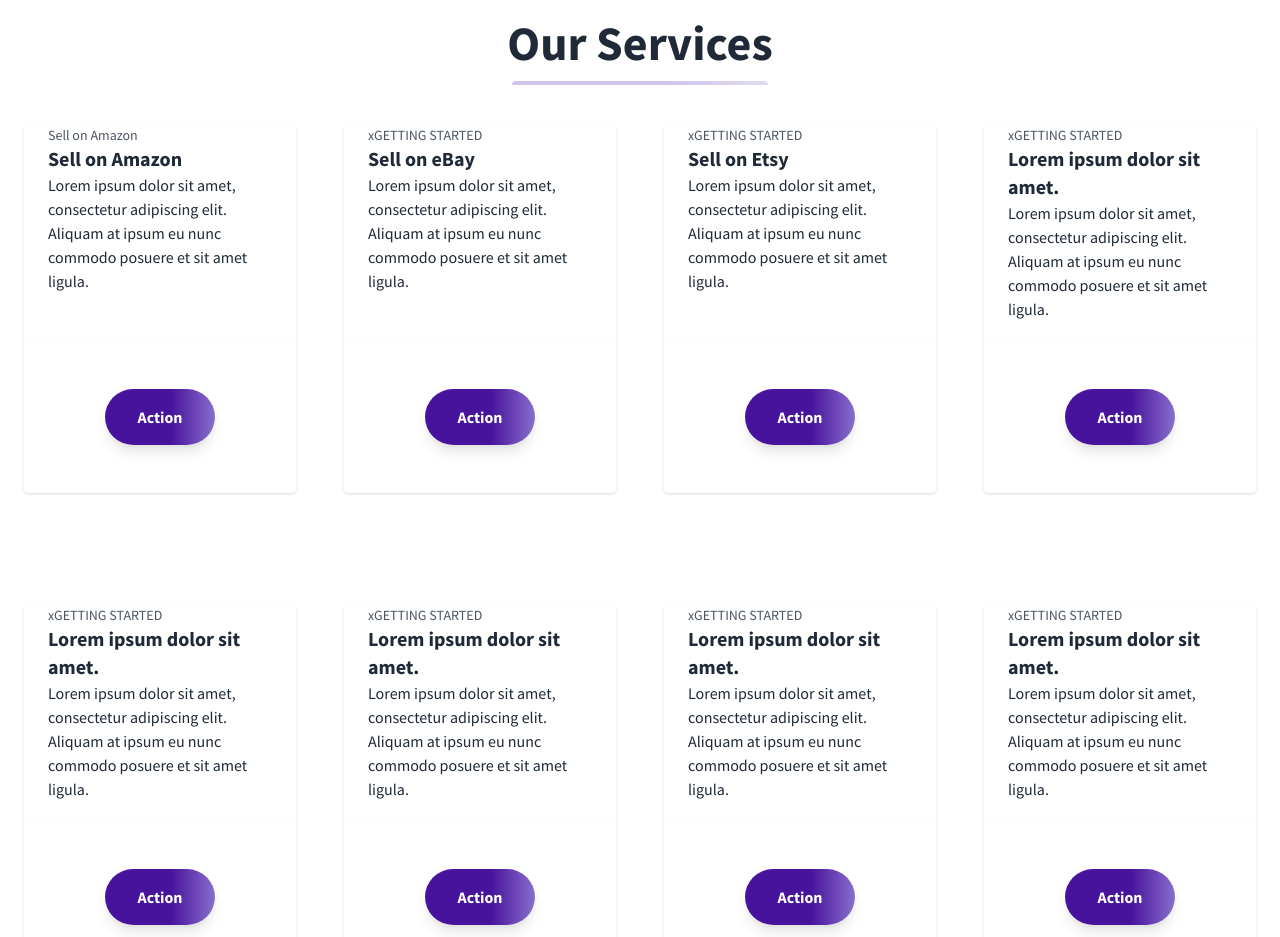
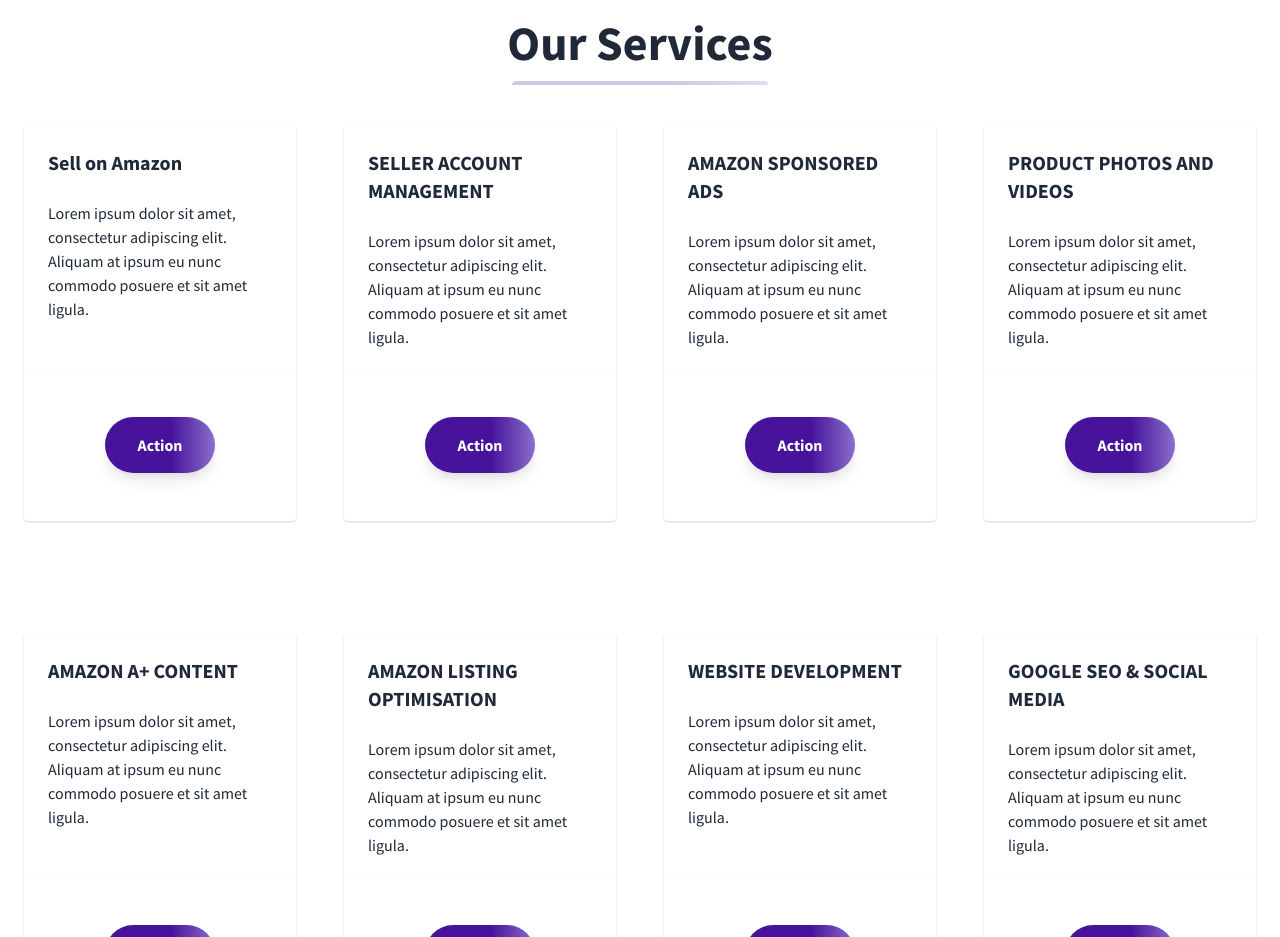
Before and after one commit to TrasherTravis/ecommgrowth, a plain HTML site: page index.html in a window 1280 px wide. Shown: the part 780-1717 px from the top of the page. Drawn offline with nearby package versions, Linux system fonts and the light colour scheme.

Commit message:
Content Updated

```diff
--- a/index.html
+++ b/index.html
@@ -149,9 +149,9 @@
           <div class="flex-1 bg-white rounded-t rounded-b-none overflow-hidden shadow">
         <a href="#" class="flex flex-wrap no-underline hover:no-underline">
           <p class="w-full text-gray-600 text-xs md:text-sm px-6">
-            Sell on Amazon
+
           </p>
-          <div class="w-full font-bold text-xl text-gray-800 px-6">
+          <div class="w-full font-bold text-xl text-gray-800 py-6 px-6">
             Sell on Amazon
           </div>
           <p class="text-gray-800 text-base px-6 mb-5">
@@ -170,11 +170,9 @@
     <div class="w-full md:w-1/4 p-6 flex flex-col flex-grow flex-shrink">
       <div class="flex-1 bg-white rounded-t rounded-b-none overflow-hidden shadow">
         <a href="#" class="flex flex-wrap no-underline hover:no-underline">
-          <p class="w-full text-gray-600 text-xs md:text-sm px-6">
-            xGETTING STARTED
-          </p>
-          <div class="w-full font-bold text-xl text-gray-800 px-6">
-            Sell on eBay
+
+          <div class="w-full font-bold text-xl text-gray-800 px-6 py-6">
+            SELLER ACCOUNT MANAGEMENT
           </div>
           <p class="text-gray-800 text-base px-6 mb-5">
             Lorem ipsum dolor sit amet, consectetur adipiscing elit. Aliquam at ipsum eu nunc commodo posuere et sit amet ligula.
@@ -192,11 +190,8 @@
     <div class="w-full md:w-1/4 p-6 flex flex-col flex-grow flex-shrink">
       <div class="flex-1 bg-white rounded-t rounded-b-none overflow-hidden shadow">
         <a href="#" class="flex flex-wrap no-underline hover:no-underline">
-          <p class="w-full text-gray-600 text-xs md:text-sm px-6">
-            xGETTING STARTED
-          </p>
-          <div class="w-full font-bold text-xl text-gray-800 px-6">
-            Sell on Etsy
+          <div class="w-full font-bold text-xl text-gray-800 py-6 px-6">
+            AMAZON SPONSORED ADS
           </div>
           <p class="text-gray-800 text-base px-6 mb-5">
             Lorem ipsum dolor sit amet, consectetur adipiscing elit. Aliquam at ipsum eu nunc commodo posuere et sit amet ligula.
@@ -214,11 +209,9 @@
     <div class="w-full md:w-1/4 p-6 flex flex-col flex-grow flex-shrink">
       <div class="flex-1 bg-white rounded-t rounded-b-none overflow-hidden shadow">
         <a href="#" class="flex flex-wrap no-underline hover:no-underline">
-          <p class="w-full text-gray-600 text-xs md:text-sm px-6">
-            xGETTING STARTED
-          </p>
-          <div class="w-full font-bold text-xl text-gray-800 px-6">
-            Lorem ipsum dolor sit amet.
+
+          <div class="w-full font-bold text-xl text-gray-800 px-6 py-6">
+            PRODUCT PHOTOS AND VIDEOS
           </div>
           <p class="text-gray-800 text-base px-6 mb-5">
             Lorem ipsum dolor sit amet, consectetur adipiscing elit. Aliquam at ipsum eu nunc commodo posuere et sit amet ligula.
@@ -239,11 +232,9 @@
     <div class="w-full md:w-1/4 p-6 flex flex-col flex-grow flex-shrink">
       <div class="flex-1 bg-white rounded-t rounded-b-none overflow-hidden shadow">
         <a href="#" class="flex flex-wrap no-underline hover:no-underline">
-          <p class="w-full text-gray-600 text-xs md:text-sm px-6">
-            xGETTING STARTED
-          </p>
-          <div class="w-full font-bold text-xl text-gray-800 px-6">
-            Lorem ipsum dolor sit amet.
+
+          <div class="w-full font-bold text-xl text-gray-800 px-6 py-6">
+            AMAZON A+ CONTENT
           </div>
           <p class="text-gray-800 text-base px-6 mb-5">
             Lorem ipsum dolor sit amet, consectetur adipiscing elit. Aliquam at ipsum eu nunc commodo posuere et sit amet ligula.
@@ -261,11 +252,9 @@
     <div class="w-full md:w-1/4 p-6 flex flex-col flex-grow flex-shrink">
       <div class="flex-1 bg-white rounded-t rounded-b-none overflow-hidden shadow">
         <a href="#" class="flex flex-wrap no-underline hover:no-underline">
-          <p class="w-full text-gray-600 text-xs md:text-sm px-6">
-            xGETTING STARTED
-          </p>
-          <div class="w-full font-bold text-xl text-gray-800 px-6">
-            Lorem ipsum dolor sit amet.
+
+          <div class="w-full font-bold text-xl text-gray-800 px-6 py-6">
+            AMAZON LISTING OPTIMISATION
           </div>
           <p class="text-gray-800 text-base px-6 mb-5">
             Lorem ipsum dolor sit amet, consectetur adipiscing elit. Aliquam at ipsum eu nunc commodo posuere et sit amet ligula.
@@ -283,11 +272,9 @@
     <div class="w-full md:w-1/4 p-6 flex flex-col flex-grow flex-shrink">
       <div class="flex-1 bg-white rounded-t rounded-b-none overflow-hidden shadow">
         <a href="#" class="flex flex-wrap no-underline hover:no-underline">
-          <p class="w-full text-gray-600 text-xs md:text-sm px-6">
-            xGETTING STARTED
-          </p>
-          <div class="w-full font-bold text-xl text-gray-800 px-6">
-            Lorem ipsum dolor sit amet.
+
+          <div class="w-full font-bold text-xl text-gray-800 px-6 py-6">
+            WEBSITE DEVELOPMENT
           </div>
           <p class="text-gray-800 text-base px-6 mb-5">
             Lorem ipsum dolor sit amet, consectetur adipiscing elit. Aliquam at ipsum eu nunc commodo posuere et sit amet ligula.
@@ -305,11 +292,9 @@
     <div class="w-full md:w-1/4 p-6 flex flex-col flex-grow flex-shrink">
       <div class="flex-1 bg-white rounded-t rounded-b-none overflow-hidden shadow">
         <a href="#" class="flex flex-wrap no-underline hover:no-underline">
-          <p class="w-full text-gray-600 text-xs md:text-sm px-6">
-            xGETTING STARTED
-          </p>
-          <div class="w-full font-bold text-xl text-gray-800 px-6">
-            Lorem ipsum dolor sit amet.
+
+          <div class="w-full font-bold text-xl text-gray-800 px-6 py-6">
+            GOOGLE SEO & SOCIAL MEDIA
           </div>
           <p class="text-gray-800 text-base px-6 mb-5">
             Lorem ipsum dolor sit amet, consectetur adipiscing elit. Aliquam at ipsum eu nunc commodo posuere et sit amet ligula.
```
